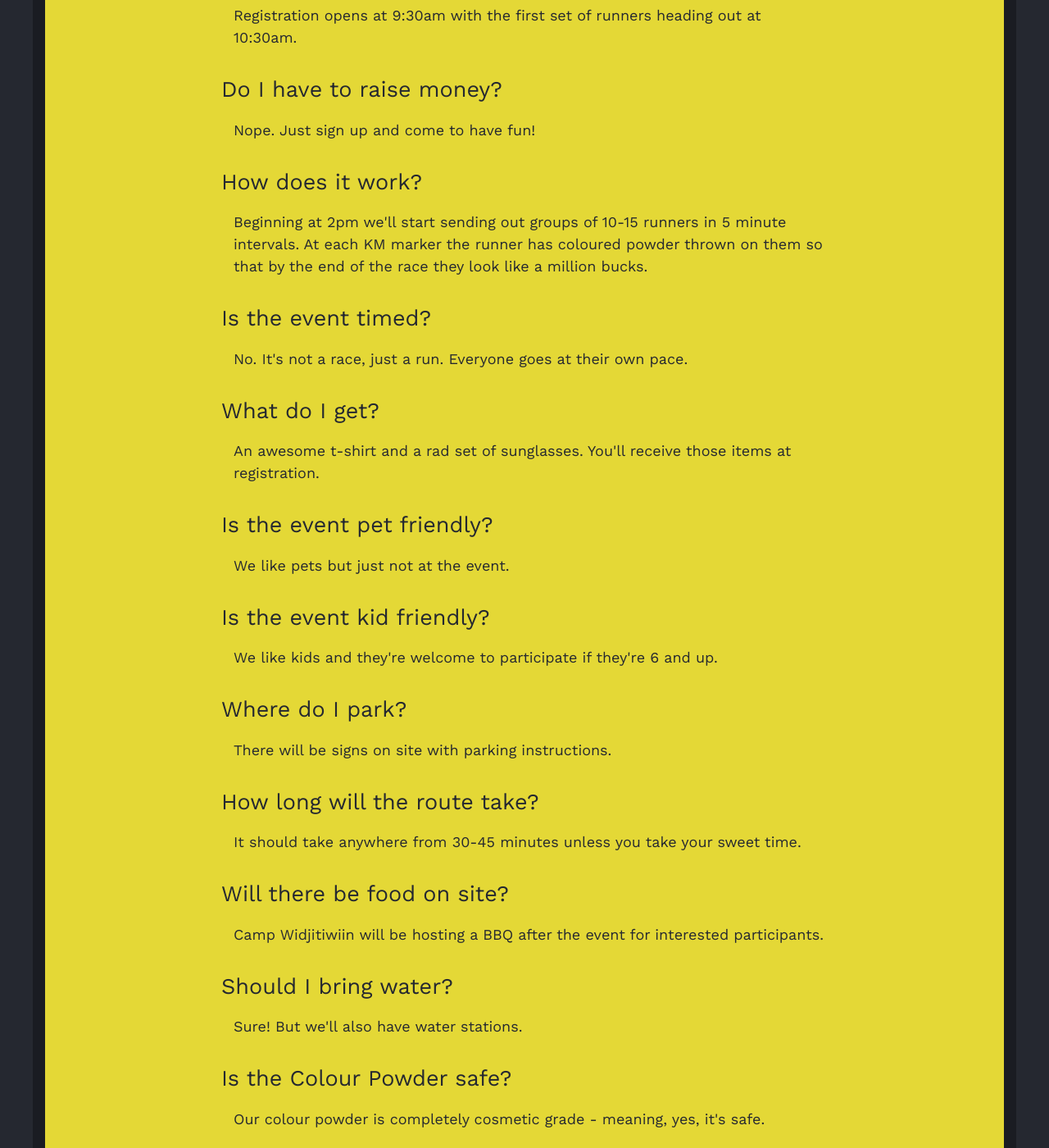
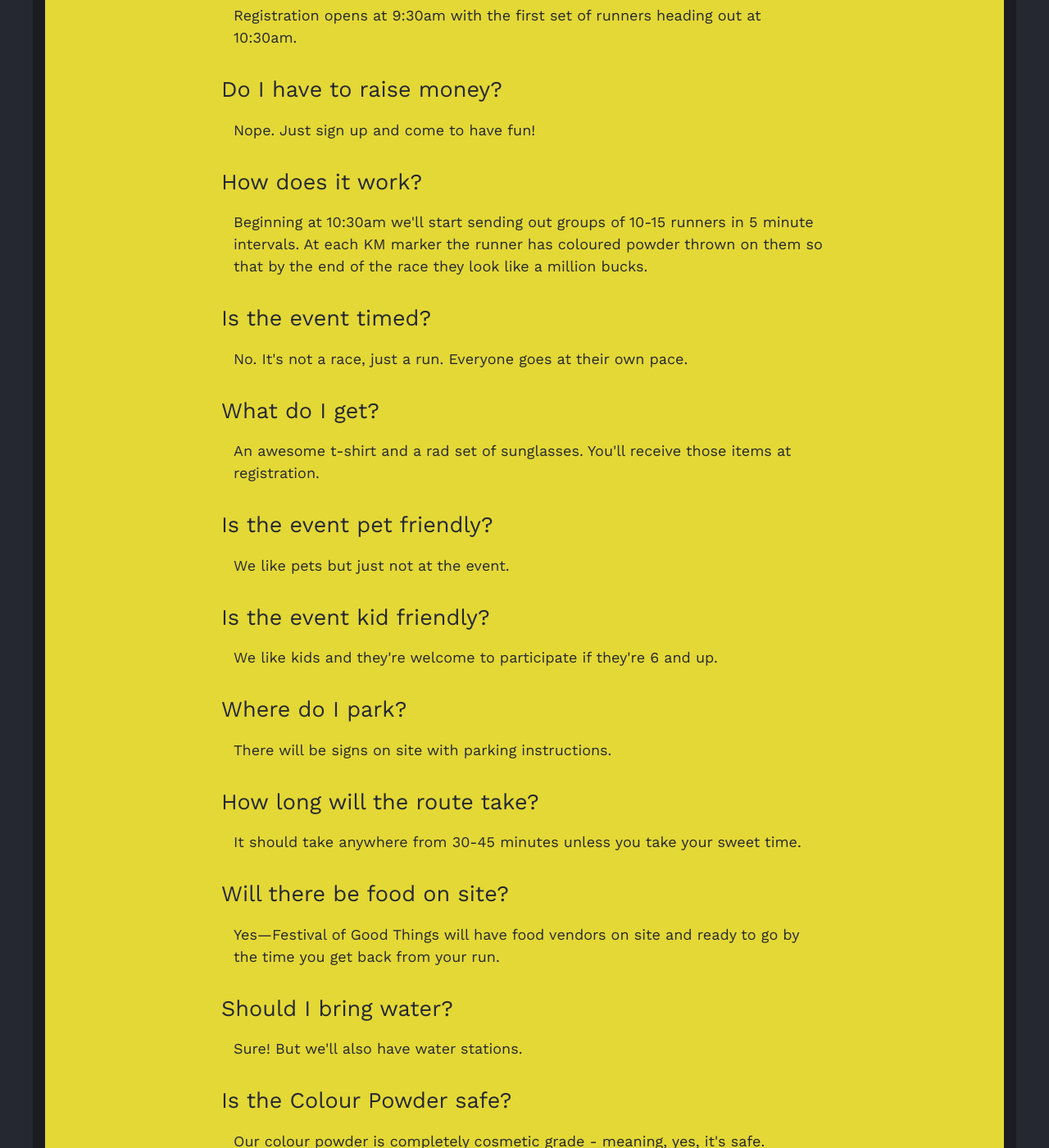
Before and after one commit to storyboardinc/exploding-colour, a Jekyll site: the page built from index.html, in a window 1280 px wide and 1400 px high, scrolled down 2754 px. Shown: the whole window at 82% size. Built offline with Jekyll 4.4.1, drawn with Linux system fonts in a browser that asks for light colours.

Commit message:
edit FAQ's

```diff
--- a/_includes/footer.html
+++ b/_includes/footer.html
@@ -36,7 +36,7 @@
       <p>Nope. Just sign up and come to have fun!</p>
 
       <h2>How does it work?</h2>
-      <p>Beginning at 2pm we'll start sending out groups of 10-15 runners in 5 minute intervals. At each KM marker the runner has coloured powder thrown on them so that by the end of the race they look like a million bucks.</p>
+      <p>Beginning at 10:30am we'll start sending out groups of 10-15 runners in 5 minute intervals. At each KM marker the runner has coloured powder thrown on them so that by the end of the race they look like a million bucks.</p>
 
       <h2>Is the event timed?</h2>
       <p>No. It's not a race, just a run. Everyone goes at their own pace.</p>
@@ -57,7 +57,7 @@
       <p>It should take anywhere from 30-45 minutes unless you take your sweet time.</p>
 
       <h2>Will there be food on site?</h2>
-      <p>Camp Widjitiwiin will be hosting a BBQ after the event for interested participants.</p>
+      <p>Yes—Festival of Good Things will have food vendors on site and ready to go by the time you get back from your run.</p>
 
       <h2>Should I bring water?</h2>
       <p>Sure! But we'll also have water stations.</p>
```
